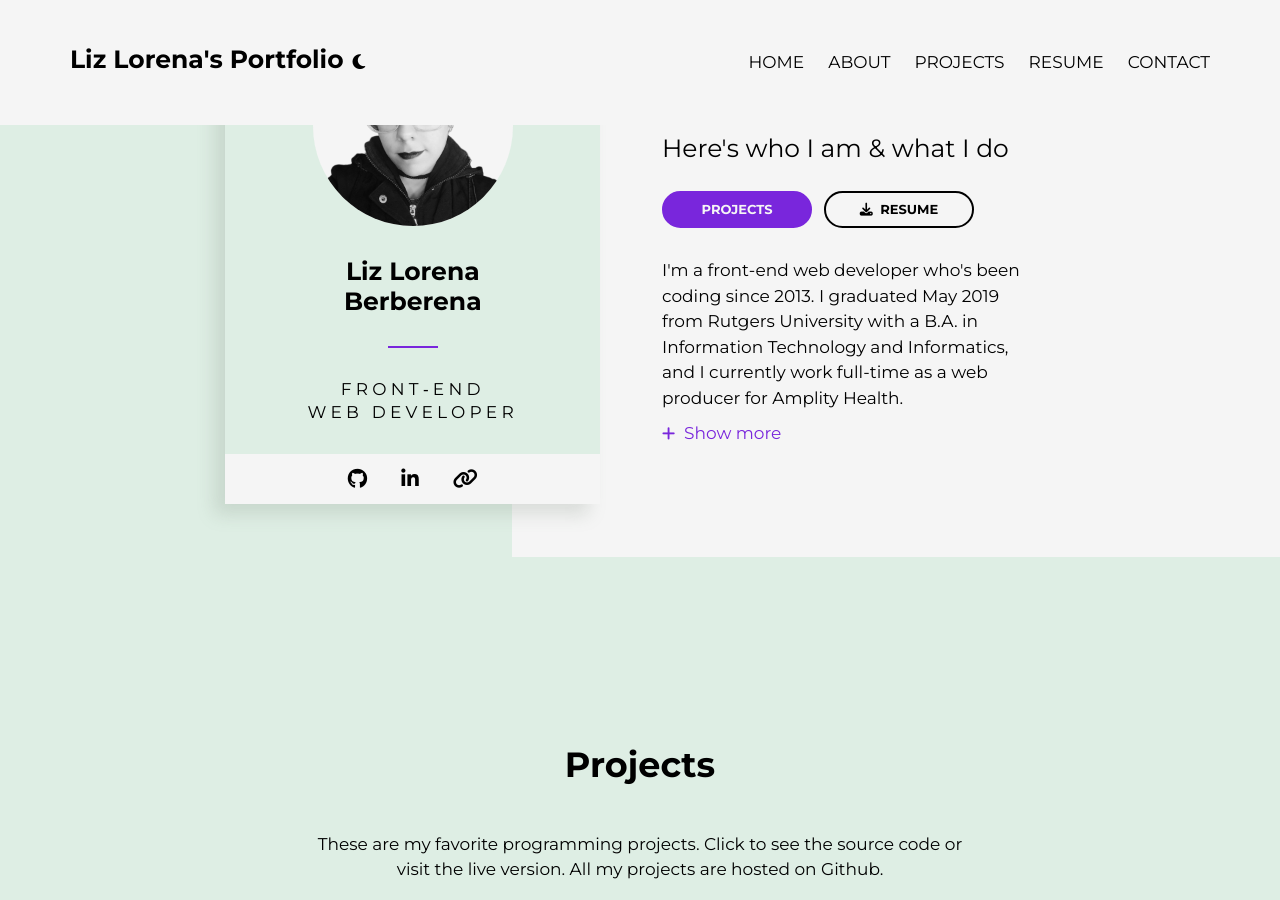
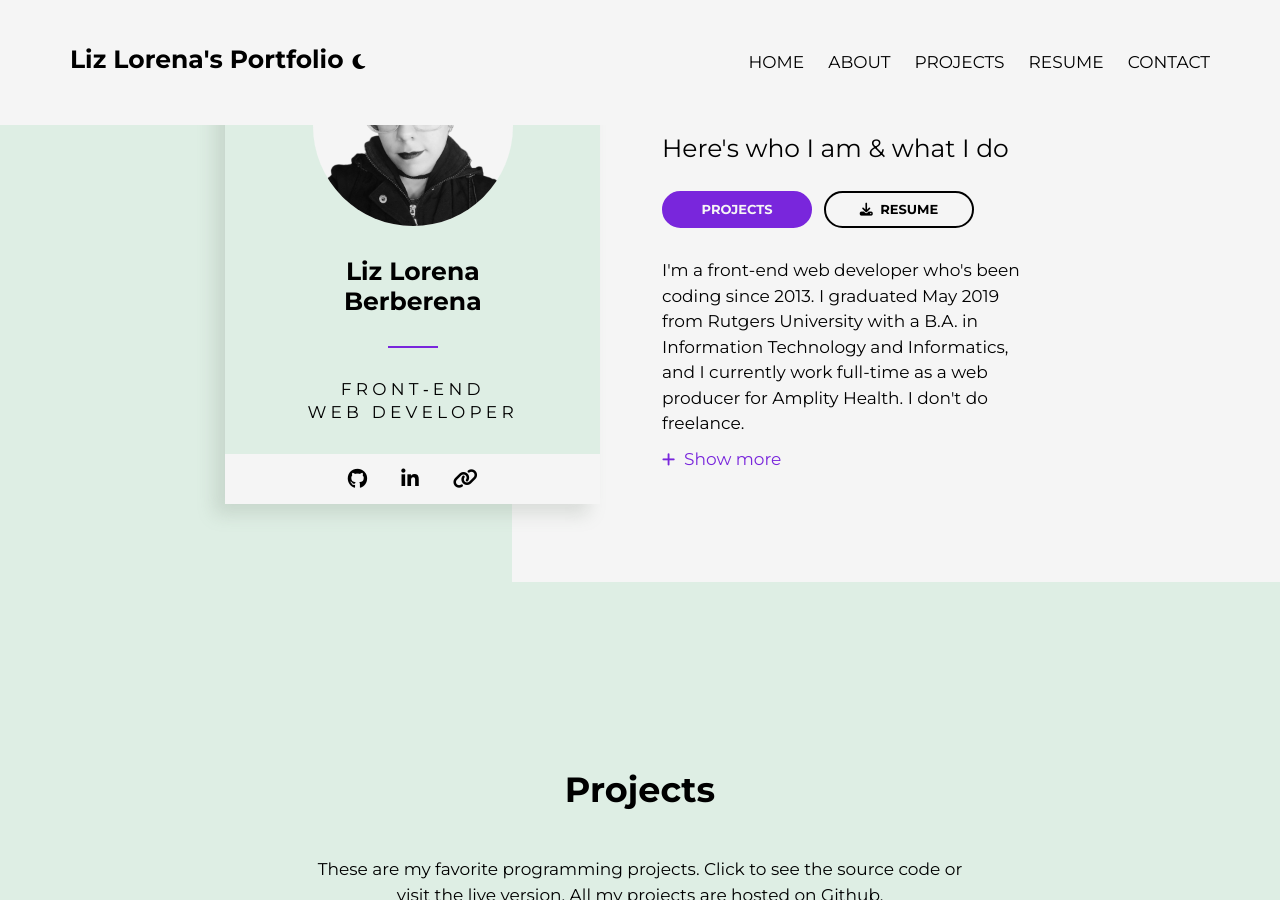
Before and after one commit to liz-lorena/liz-lorena.github.io, a Jekyll site: the page built from index.html, in a window 1280 px wide and 900 px high, scrolled down 309 px. Built offline with Jekyll 4.4.1, drawn with Linux system fonts in a browser that asks for light colours; nearby versions of some CDN libraries; the list of posts is cut into pages by our own code.

Commit message:
Update homepage.html

```diff
--- a/_layouts/homepage.html
+++ b/_layouts/homepage.html
@@ -80,9 +80,9 @@
         <h3 class="greeting">{{content}}</h3>
         <h4 class="intro" id="about">Here's who I am &amp; what I do</h4>
         <div class="introbuttons"><a href="#projects" class="button One">Projects</a> &nbsp; <a href="/resume-lizlorena.com.pdf" target="_blank" class="button Two"><i class="fa fa-download" aria-hidden="true"></i>&nbsp; Resume</a></div>
-        <p>I'm a front-end web developer who's been coding since 2013. I graduated May 2019 from Rutgers University with a B.A. in Information Technology and Informatics, and I currently work full-time as a web producer for Amplity Health.</p>
+        <p>I'm a front-end web developer who's been coding since 2013. I graduated May 2019 from Rutgers University with a B.A. in Information Technology and Informatics, and I currently work full-time as a web producer for Amplity Health. I don't do freelance.</p>
       <div id="text" class="hidden">
-        <p>Besides making websites, I also love learning languages. As a multilingual Cuban-American, I'm fluent in Spanish and English and have studied German since middle school and French since high school. Some of my other interests are drawing and researching niche topics.</p>
+        <p>Besides making websites, I also love learning languages. As a multilingual Cuban-American, I'm fluent in Spanish and English and have studied German since middle school and French since high school. I'm currently also studying Polish and Italian. Some of my other interests are drawing and researching niche topics.</p>
         <p>My birds and my fiancé are my happiness.&nbsp;♡</p>
       </div>
         <p id="less" class="hidden"><a><a><i class="fa fa-minus" aria-hidden="true" style="font-size: 15px;"></i>&nbsp; Show less</a></p>
```
